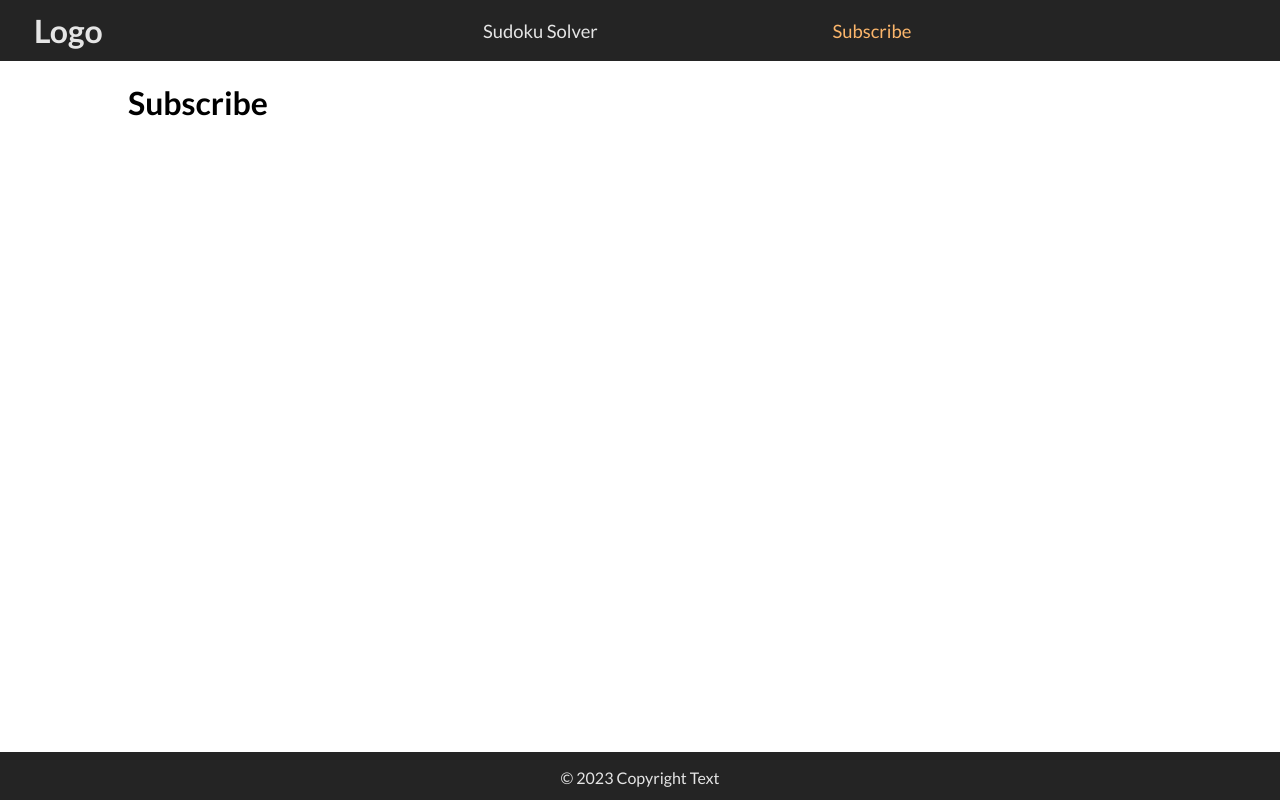
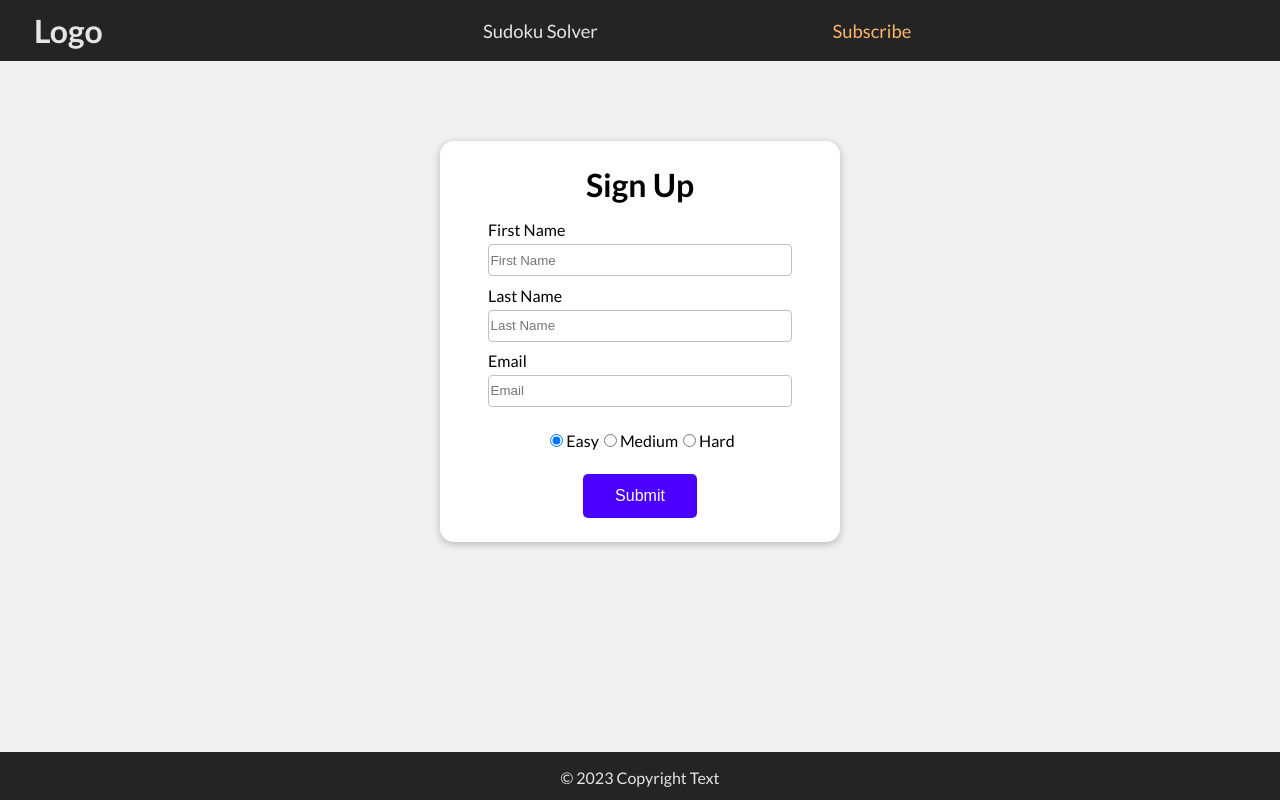
Before and after one commit to TBence98/Sudoku_solver, a React (Vite) app: page /subscribe in a window 1280 px wide. Built offline with nearby package versions, Linux system fonts and the light colour scheme.

Commit message:
create SubscribeForm.jsx

```diff
--- a/package.json
+++ b/package.json
@@ -9,9 +9,11 @@
     "preview": "vite preview"
   },
   "dependencies": {
+    "formik": "^2.2.9",
     "react": "^18.2.0",
     "react-dom": "^18.2.0",
-    "react-router-dom": "^6.8.0"
+    "react-router-dom": "^6.8.0",
+    "yup": "^0.32.11"
   },
   "devDependencies": {
     "@types/react": "^18.0.27",
--- a/src/App.css
+++ b/src/App.css
@@ -1,5 +1,9 @@
 * {
     box-sizing: border-box;
+}
+
+:root {
+    background-color: #f1f1f1;
 }
 
 body {
--- /dev/null
+++ b/src/components/SubscribeForm.jsx
@@ -0,0 +1,157 @@
+import { Formik, Form, Field, ErrorMessage } from "formik";
+import * as Yup from "yup";
+
+import classes from "./SubscribeForm.module.css";
+
+const SubscribeForm = () => {
+    const initialValues = {
+        lastName: "",
+        firstName: "",
+        email: "",
+        sudokuDifficulty: "easy",
+    };
+
+    const validationSchema = Yup.object({
+        firstName: Yup.string().required("First Name is required"),
+        lastName: Yup.string().required("Last Name is required"),
+        email: Yup.string()
+            .required("Email is required")
+            .email("Invalid email address"),
+    });
+
+    function onSubmit(values, actions) {
+        console.log(values);
+        actions.setSubmitting(false);
+    }
+
+    return (
+        <section className={classes.form_container}>
+            <h1 className={classes.sign_up_title}>Sign Up</h1>
+            <Formik
+                initialValues={initialValues}
+                onSubmit={onSubmit}
+                validationSchema={validationSchema}
+            >
+                {({ values, setFieldValue, handleSubmit, isSubmitting }) => (
+                    <Form onSubmit={handleSubmit}>
+                        <div className={classes.input_field}>
+                            <label htmlFor="firstName">First Name</label>
+                            <Field
+                                className={classes.text_input}
+                                name="firstName"
+                                placeholder="First Name"
+                                id="firstName"
+                            />
+                            <ErrorMessage
+                                className={classes.error_message}
+                                name="firstName"
+                                component="span"
+                            />
+                        </div>
+                        <div className={classes.input_field}>
+                            <label htmlFor="lastName">Last Name</label>
+                            <Field
+                                className={classes.text_input}
+                                name="lastName"
+                                placeholder="Last Name"
+                                id="lastName"
+                            />
+                            <ErrorMessage
+                                className={classes.error_message}
+                                name="lastName"
+                                component="span"
+                            />
+                        </div>
+                        <div className={classes.input_field}>
+                            <label htmlFor="email">Email</label>
+                            <Field
+                                className={classes.text_input}
+                                name="email"
+                                placeholder="Email"
+                                id="email"
+                            />
+                            <ErrorMessage
+                                className={classes.error_message}
+                                name="email"
+                                component="span"
+                            />
+                        </div>
+                        <div
+                            className={`${classes.input_field} ${classes.difficulty_container}`}
+                        >
+                            <Field name="sudokuDifficulty">
+                                {({ field }) => (
+                                    <>
+                                        <input
+                                            type="radio"
+                                            id="easy"
+                                            name="sudokuDifficulty"
+                                            value="easy"
+                                            checked={field.value === "easy"}
+                                            onChange={() =>
+                                                setFieldValue(
+                                                    "sudokuDifficulty",
+                                                    "easy"
+                                                )
+                                            }
+                                        />
+                                        <label htmlFor="easy">Easy</label>
+                                    </>
+                                )}
+                            </Field>
+                            <Field name="sudokuDifficulty">
+                                {({ field }) => (
+                                    <>
+                                        <input
+                                            type="radio"
+                                            id="medium"
+                                            name="sudokuDifficulty"
+                                            value="medium"
+                                            checked={field.value === "medium"}
+                                            onChange={() =>
+                                                setFieldValue(
+                                                    "sudokuDifficulty",
+                                                    "medium"
+                                                )
+                                            }
+                                        />
+                                        <label htmlFor="medium">Medium</label>
+                                    </>
+                                )}
+                            </Field>
+                            <Field name="sudokuDifficulty">
+                                {({ field }) => (
+                                    <>
+                                        <input
+                                            type="radio"
+                                            id="hard"
+                                            name="sudokuDifficulty"
+                                            value="hard"
+                                            checked={field.value === "hard"}
+                                            onChange={() =>
+                                                setFieldValue(
+                                                    "sudokuDifficulty",
+                                                    "hard"
+                                                )
+                                            }
+                                        />
+                                        <label htmlFor="hard">Hard</label>
+                                    </>
+                                )}
+                            </Field>
+                        </div>
+                        <button
+                            className={classes.submit_btn}
+                            type="submit"
+                            disabled={isSubmitting}
+                        >
+                            Submit
+                        </button>
+                    </Form>
+                )}
+            </Formik>
+        </section>
+    );
+};
+
+export default SubscribeForm;
--- /dev/null
+++ b/src/components/SubscribeForm.module.css
@@ -0,0 +1,50 @@
+.form_container {
+    width: 25rem;
+    padding: 1.5rem 3rem;
+    margin: 5rem auto;
+    box-shadow: 0 2px 8px #00000040;
+    background-color: white;
+    border-radius: 14px;
+}
+
+.sign_up_title {
+    text-align: center;
+    font-size: 2rem;
+    margin: 0 0 1rem 0;
+}
+
+.input_field {
+    margin: 0 auto 0.6rem auto;
+}
+
+.text_input {
+    display: block;
+    width: 100%;
+    margin-top: 0.3rem;
+    padding: 0.2rem 0.1rem;
+    height: 2rem;
+    background-color: #fff;
+    border-radius: 4px;
+    border: 1px solid silver;
+}
+
+.error_message {
+    color: red;
+}
+
+.difficulty_container {
+    text-align: center;
+    margin: 1.5rem 0;
+}
+
+.submit_btn {
+    display: block;
+    margin: 0 auto;
+    background-color: #4b00ff;
+    color: #fff;
+    border: none;
+    padding: 0.8rem 2rem;
+    border-radius: 5px;
+    cursor: pointer;
+    font-size: inherit;
+}
--- a/src/pages/Subscribe.jsx
+++ b/src/pages/Subscribe.jsx
@@ -1,5 +1,7 @@
+import SubscribeForm from "../components/SubscribeForm";
+
 const Subscribe = () => {
-    return <h1>Subscribe</h1>;
+    return <SubscribeForm />;
 };
 
 export default Subscribe;
```
Also changed, not shown: 1 other file (tests, documents, lock files or other folders).
